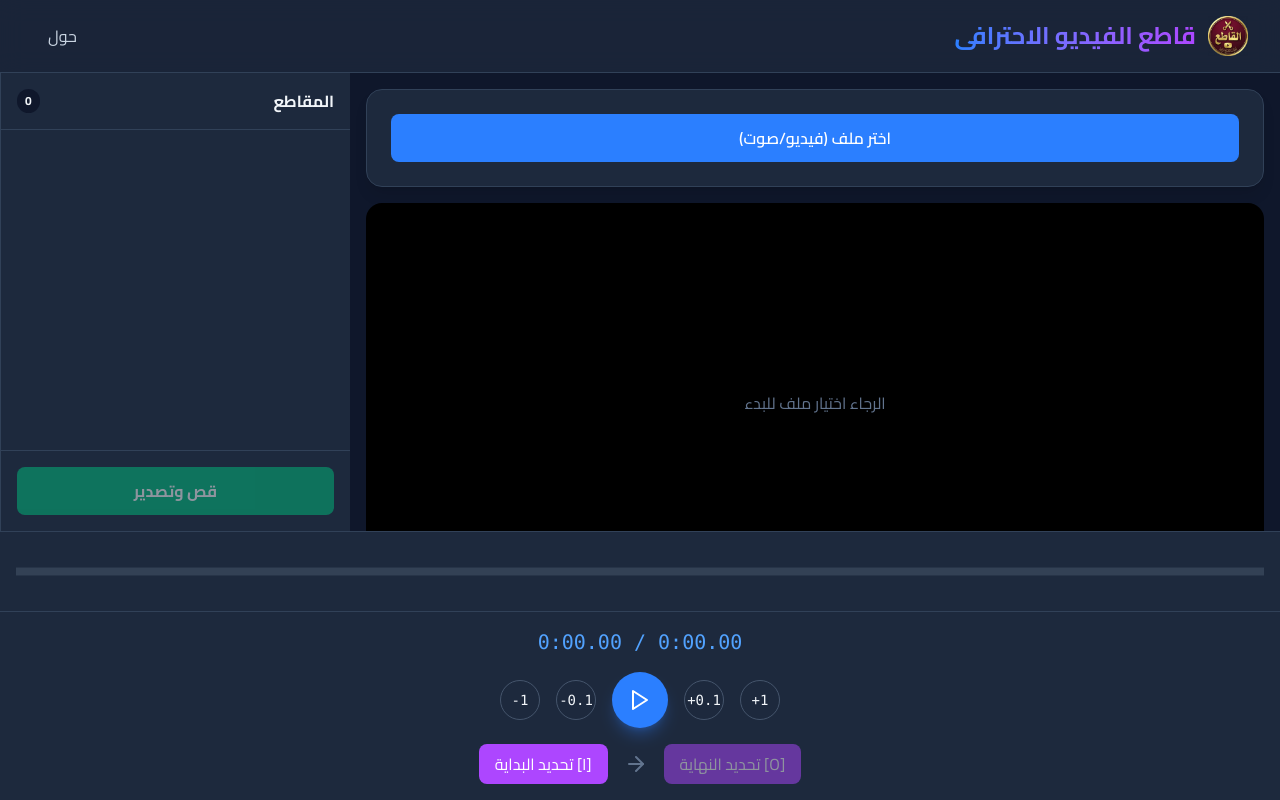
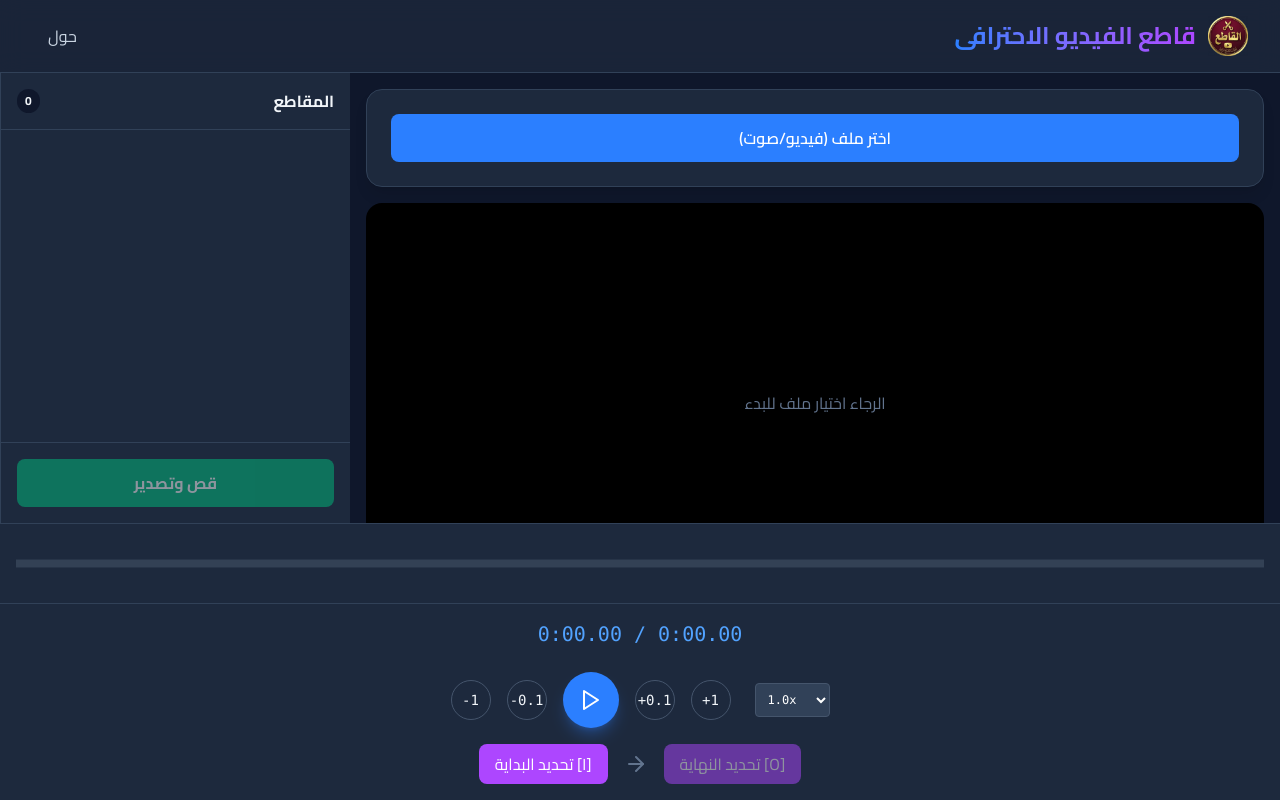
Before and after one commit to salahAit/afidnaCutter, a Svelte app: page / in a window 1280 px wide. Built offline with nearby package versions, Linux system fonts and the light colour scheme.

Commit message:
feat: Add playback speed control and progress bar

```diff
--- a/src/Controls.svelte
+++ b/src/Controls.svelte
@@ -45,12 +45,25 @@
     function cancelStart() {
         appState.currentStart = null;
     }
+
+    function handleSeek(e) {
+        const newTime = parseFloat(e.target.value);
+        if (appState.mode === "upload") {
+            const video = document.getElementById("main-video");
+            if (video) video.currentTime = newTime;
+        } else if (appState.mode === "youtube" && appState.youtubePlayer) {
+            appState.youtubePlayer.seekTo(newTime, true);
+        }
+        appState.currentTime = newTime;
+    }
 </script>
 
 <div class="bg-slate-800 p-4 border-t border-slate-700 flex flex-col gap-4">
-    <div class="text-center font-mono text-xl text-blue-400" dir="ltr">
-        <span id="current-time">{formatTime(appState.currentTime)}</span> /
-        <span id="duration">{formatTime(appState.duration)}</span>
+    <div class="flex justify-center items-center px-4 mb-2" dir="ltr">
+        <div class="text-center font-mono text-xl text-blue-400">
+            <span id="current-time">{formatTime(appState.currentTime)}</span> /
+            <span id="duration">{formatTime(appState.duration)}</span>
+        </div>
     </div>
 
     <div class="flex justify-center gap-4 items-center flex-wrap" dir="ltr">
@@ -113,6 +126,24 @@
             onclick={() => step(1)}
             title="+1s">+1</button
         >
+
+        <!-- Speed Control -->
+        <select
+            bind:value={appState.playbackRate}
+            class="bg-slate-700 text-white text-xs font-mono border border-slate-600 rounded px-2 py-2 focus:outline-none hover:bg-slate-600 cursor-pointer ml-2"
+            title="سرعة التشغيل"
+        >
+            <option value={0.5}>0.5x</option>
+            <option value={0.75}>0.75x</option>
+            <option value={1.0}>1.0x</option>
+            <option value={1.25}>1.25x</option>
+            <option value={1.5}>1.5x</option>
+            <option value={2.0}>2.0x</option>
+            <option value={2.5}>2.5x</option>
+            <option value={3.0}>3.0x</option>
+            <option value={3.5}>3.5x</option>
+            <option value={4.0}>4.0x</option>
+        </select>
     </div>
 
     <div class="flex justify-center gap-4 flex-wrap items-center" dir="ltr">
--- a/src/VideoPlayer.svelte
+++ b/src/VideoPlayer.svelte
@@ -26,10 +26,17 @@
     appState.videoFilename &&
       /\.(mp3|wav|ogg|m4a)$/i.test(appState.videoFilename),
   );
+  function handleSeek(e) {
+    const newTime = parseFloat(e.target.value);
+    if (videoElement) {
+      videoElement.currentTime = newTime;
+    }
+    appState.currentTime = newTime;
+  }
 </script>
 
 <div
-  class="flex-1 bg-black rounded-2xl overflow-hidden relative flex items-center justify-center min-h-[250px] md:min-h-[400px]"
+  class="flex-1 bg-black rounded-2xl overflow-hidden relative flex items-center justify-center min-h-[250px] md:min-h-[400px] group"
 >
   {#if !appState.videoSrc}
     <div class="text-slate-500">الرجاء اختيار ملف للبدء</div>
@@ -66,11 +73,31 @@
     id="main-video"
     bind:this={videoElement}
     src={appState.videoSrc}
+    bind:playbackRate={appState.playbackRate}
     class:hidden={!appState.videoSrc}
     class="w-full h-full object-contain"
     ontimeupdate={handleTimeUpdate}
     onloadedmetadata={handleLoadedMetadata}
     onplay={handlePlay}
     onpause={handlePause}
-  ></video>
+  >
+    <track kind="captions" />
+  </video>
+
+  <!-- Progress Bar Overlay -->
+  {#if appState.videoSrc}
+    <div
+      class="absolute bottom-0 left-0 right-0 px-4 py-4 bg-gradient-to-t from-black/90 to-transparent opacity-0 group-hover:opacity-100 transition-opacity duration-300 z-20"
+    >
+      <input
+        type="range"
+        min="0"
+        max={appState.duration || 100}
+        value={appState.currentTime}
+        oninput={handleSeek}
+        class="w-full h-1.5 bg-white/30 rounded-lg appearance-none cursor-pointer accent-red-600 hover:h-2 transition-all"
+        dir="ltr"
+      />
+    </div>
+  {/if}
 </div>
--- a/src/lib/state.svelte.js
+++ b/src/lib/state.svelte.js
@@ -14,7 +14,8 @@ export const appState = $state({
     youtubeVideoId: null,
     downloadStatus: { status: 'idle', progress: 0 },
     isDragging: false,
-    showAboutModal: false
+    showAboutModal: false,
+    playbackRate: 1.0
 });
 
 export function formatTime(seconds) {
```
Also changed, not shown: 1 other file (tests, documents, lock files or other folders).
